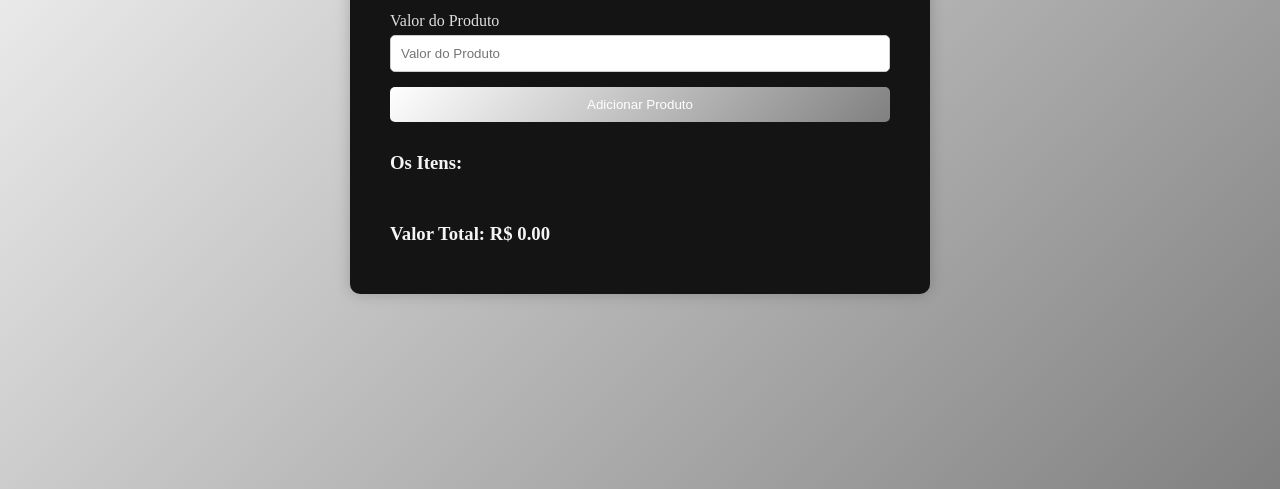
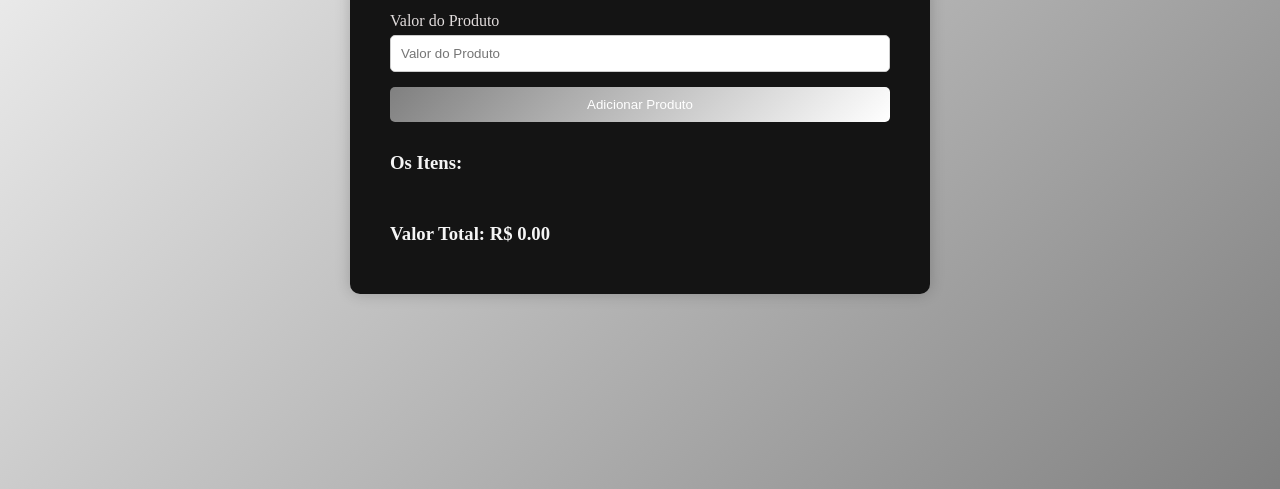
Before and after one commit to Lucas-ops-afk/Calculadora_despesas-, a plain HTML site: page index.html in a window 1280 px wide. Shown: the part 367-856 px from the top of the page. Drawn offline with Linux system fonts and the light colour scheme.

Commit message:
Update style.css

```diff
--- a/style.css
+++ b/style.css
@@ -83,7 +83,7 @@ h1 {
 
 #btn {
   padding: 10px;
-  background: linear-gradient(135deg, white, grey);
+  background: linear-gradient(135deg, grey, white);
   color: white;
   border: none;
   border-radius: 5px;
```
